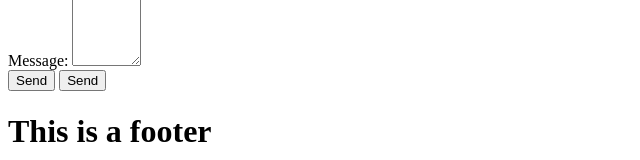
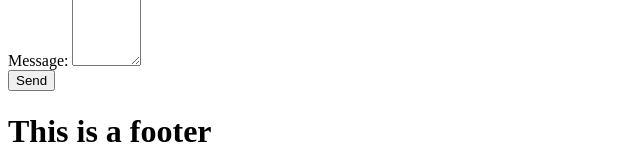
Before and after one commit to Andrewday40/simple_page, a website: page public/html/contact.html in a window 1280 px wide. Shown: the part 1065-1225 px from the top of the page, without its empty margins (0-640 px from the left). Drawn offline with Linux system fonts and the light colour scheme.

Commit message:
commenting and quick fixes

```diff
--- a/public/html/contact.html
+++ b/public/html/contact.html
@@ -24,11 +24,11 @@
       Bacon ipsum dolor amet filet mignon pastrami kevin pork, kielbasa short ribs ham. Boudin ribeye picanha chicken, alcatra shoulder strip steak prosciutto doner landjaeger filet mignon cupim. Pastrami rump frankfurter cow, filet mignon venison kielbasa prosciutto pork belly leberkas short loin strip steak. Bacon andouille pastrami turkey t-bone, ham hock pork loin pancetta beef ribs brisket.
     </p>
     </div>
-    <!-- Contact info -->
+    <!-- End of Contact info -->
     <div>
       <img src="http://placehold.it/100x350" alt="Media links" />
     </div>
-    <!-- social media links -->
+    <!-- End of social media links -->
     <div>
       <form action="/contact" method='POST'>
         <h3>Contact Us</h3>
@@ -42,10 +42,9 @@
         <textarea name="message" rows='30' cols="6" required></textarea>
         <br>
         <button type="submit">Send</button>
-        <input type="submit" value="Send">
       </form>
     </div>
-    <!-- email form -->
+    <!-- End email form -->
     <div>
       <footer>
         <h1>This is a footer</h1>
```
